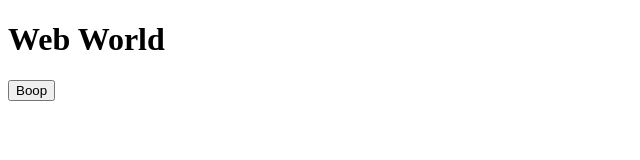
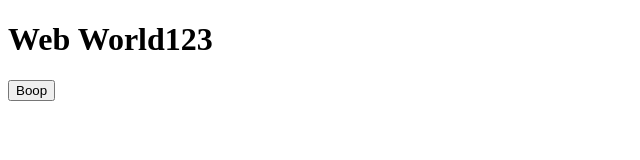
Before and after one commit to uxkjaer/turbo_update_test, a Next.js app in the folder apps/web/: page / in a window 1280 px wide. Shown: the top 160 px of the page, without its empty margins (0-640 px from the left). Built offline with nearby package versions, Linux system fonts and the light colour scheme.

Commit message:
Update index.tsx

```diff
--- a/apps/web/pages/index.tsx
+++ b/apps/web/pages/index.tsx
@@ -3,7 +3,7 @@ import { Button } from "ui";
 export default function Web() {
 	return (
 		<div>
-			<h1>Web World</h1>
+			<h1>Web World123</h1>
 			<Button />
 		</div>
 	);
```
